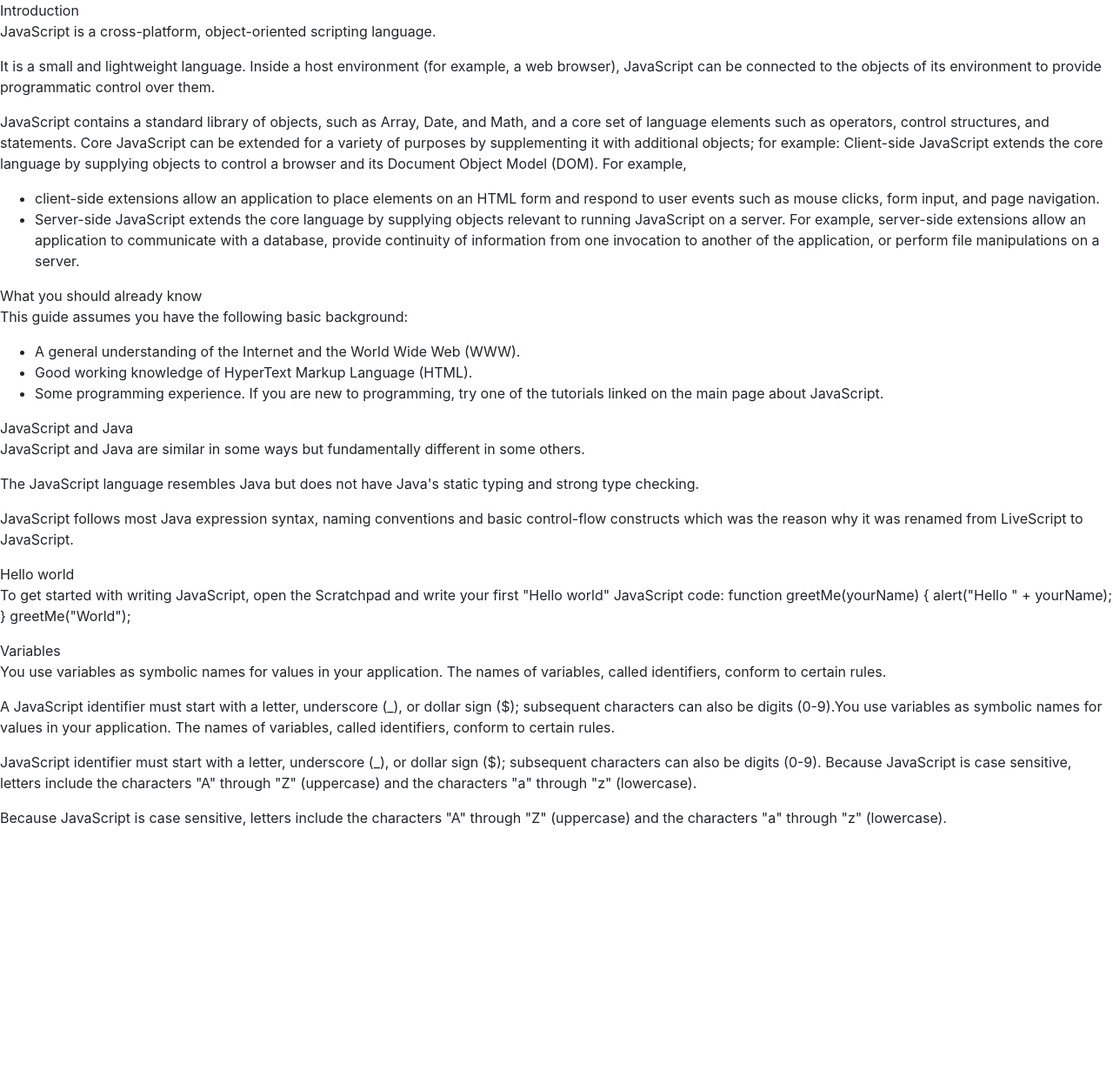
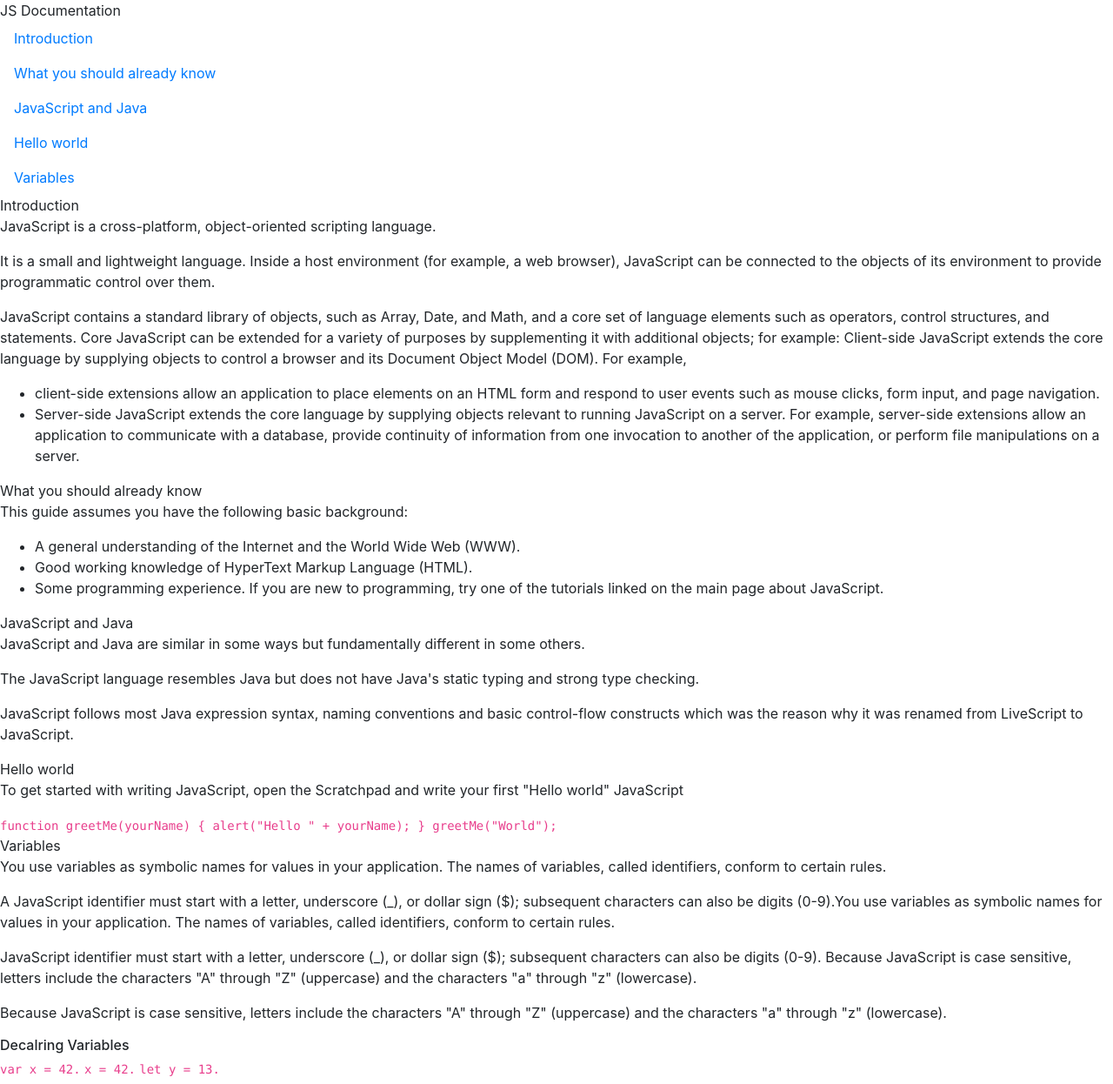
Before and after one commit to abdelkadergelany/Bishow_And_Gelany_project, a plain HTML site: page Project/index.html in a window 1280 px wide. Shown: the whole page at 87% size. Before the commit the page ends 968 px from the top, so only its background shows below. Drawn offline with Linux system fonts and the light colour scheme.

Commit message:
6 user stories passed

```diff
--- a/Project/index.html
+++ b/Project/index.html
@@ -9,6 +9,14 @@
 
 <body>
     <script src="https://cdn.freecodecamp.org/testable-projects-fcc/v1/bundle.js"></script>
+    <nav id="navbar".>
+        <header>JS Documentation</header>
+        <a href="#Introduction" class="nav-link">Introduction</a>
+        <a href="#What_you_should_already_know" class="nav-link">What you should already know</a>
+        <a href="#JavaScript_and_Java" class="nav-link">JavaScript and Java</a>
+        <a href="#Hello_world" class="nav-link">Hello world</a>
+        <a href="#Variables" class="nav-link">Variables</a>
+    </nav>
     <main id="main-doc">
         <section class="main-section" id="Introduction">
             <header>Introduction</header>
@@ -73,10 +81,11 @@
         </section>
         <section class="main-section" id="Hello_world">
             <header>Hello world</header>
-            <p>To get started with writing JavaScript, open the Scratchpad and write your first "Hello world" JavaScript
-                code:
+            <p>To get started with writing JavaScript, open the Scratchpad and write your first "Hello world" JavaScript</p>
+            <code>
                 function greetMe(yourName) { alert("Hello " + yourName); }
-                greetMe("World");</p>
+                </code>
+            <code>greetMe("World");</code>
         </section>
 
         <section class="main-section" id="Variables">
@@ -94,6 +103,10 @@
             <p> Because JavaScript is case sensitive,
                 letters include the characters "A" through "Z" (uppercase) and the characters "a" through "z"
                 (lowercase).</p>
+            <h6> Decalring Variables<h6>
+            <code>var x = 42.</code>
+            <code>x = 42.</code>
+            <code>let y = 13.</code>
         </section>
     </main>
 
```
